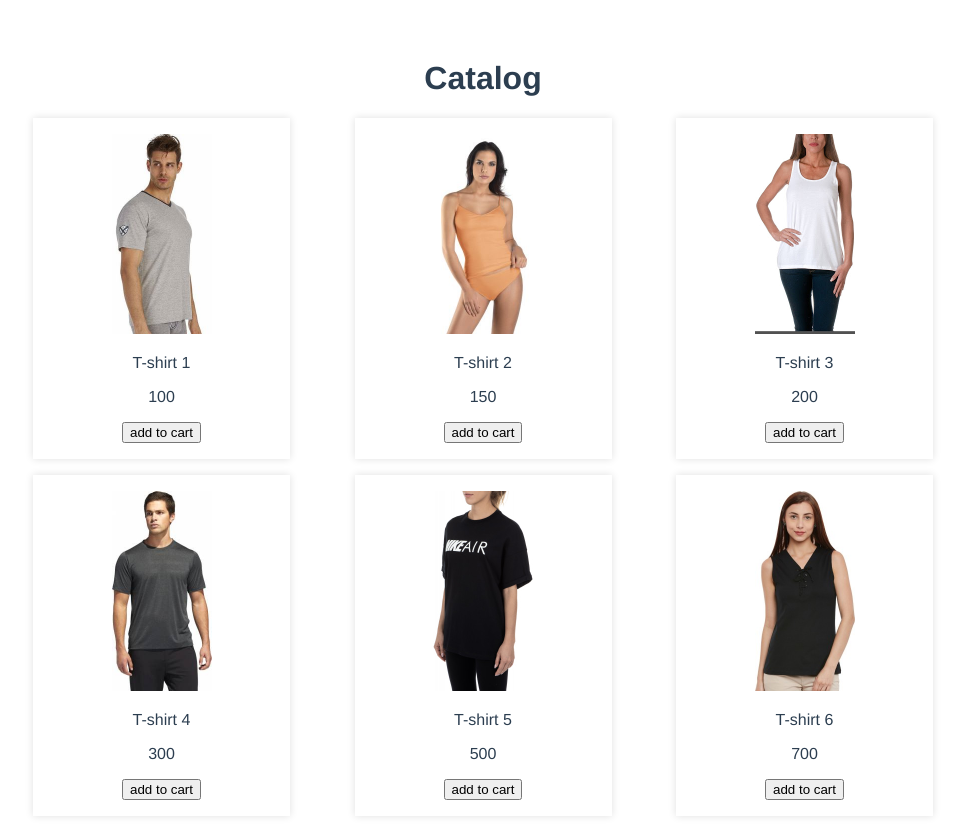
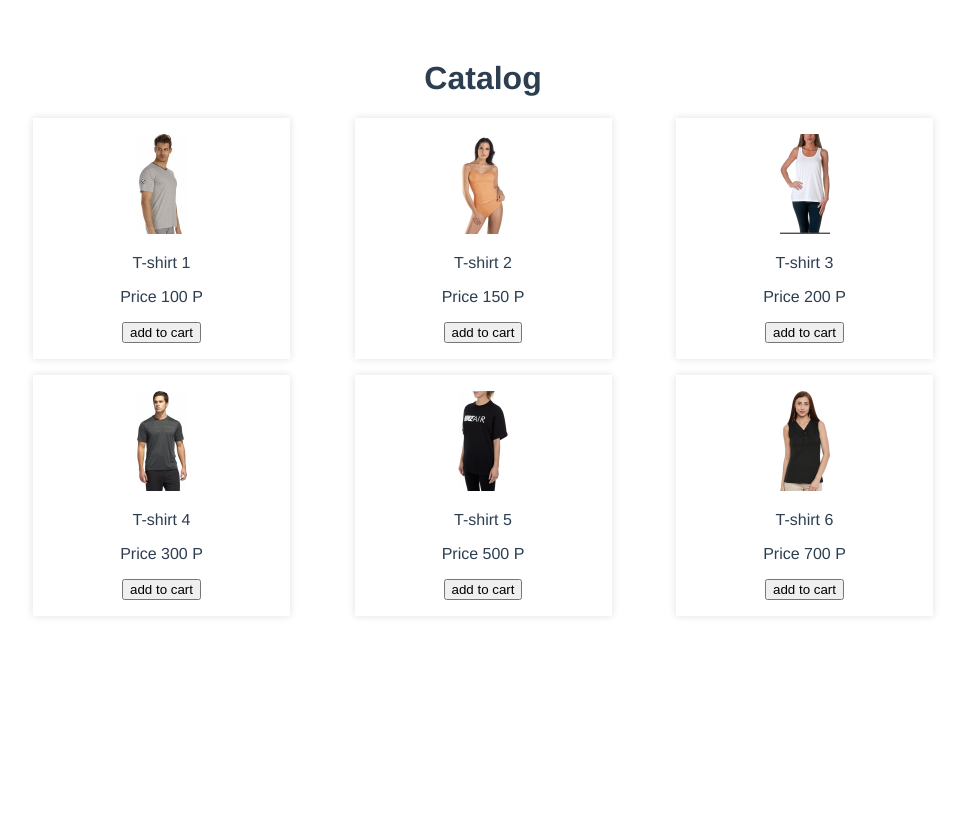
Before and after one commit to zawadzki2778/vue-shop, a Vue app: page / in a window 1280 px wide. Shown: the whole page, without its empty margins (157-1122 px from the left). After the commit the page ends 800 px from the top, so only its background shows below. Built offline with nearby package versions, Linux system fonts and the light colour scheme.

Commit message:
l3: created two methods

```diff
--- a/src/components/v-catalog-item.vue
+++ b/src/components/v-catalog-item.vue
@@ -6,8 +6,13 @@
       alt="img"
     />
     <p class="v-catalog-item__name">{{ product_data.name }}</p>
-    <p class="v-catalog-item__price">{{ product_data.price }}</p>
-    <button class="v-catalog-item__add_to_cart_btn btn">add to cart</button>
+    <p class="v-catalog-item__price">Price {{ product_data.price }} P</p>
+    <button
+      class="v-catalog-item__add_to_cart_btn btn"
+      @click="sendDataToParent"
+    >
+      add to cart
+    </button>
   </div>
 </template>
 
@@ -26,6 +31,11 @@ export default {
     return {};
   },
   computed: {},
+  methods: {
+    sendDataToParent() {
+      this.$emit('sendDataToParent', this.product_data.article)
+    }
+  }
 };
 </script>
 
@@ -37,7 +47,7 @@ export default {
   padding: $padding * 2;
   margin-bottom: $margin * 2;
   &__image {
-    width: 100px;
+    width: 50px;
   }
 }
 </style>
--- a/src/components/v-catalog.vue
+++ b/src/components/v-catalog.vue
@@ -5,7 +5,9 @@
       <v-catalog-item
       v-for="product in products"
       :key="product.article"
-      v-bind:product_data="product"/>
+      v-bind:product_data="product"
+      @sendDataToParent="showChildArticleInConsole"
+      />
     </div>
   </div>
 </template>
@@ -73,6 +75,12 @@ export default {
       ],
     };
   },
+  computed: {},
+  methods: {
+    showChildArticleInConsole(data) {
+      console.log(data);
+    }
+  }
 };
 </script>
 
--- a/src/main.js
+++ b/src/main.js
@@ -1,4 +1,5 @@
 import { createApp } from 'vue'
 import App from './App.vue'
+// import store from './vuex/store'
 
 createApp(App).mount('#app')
```
Also changed, not shown: src/vuex/store.js (added, +13 -0 lines).
